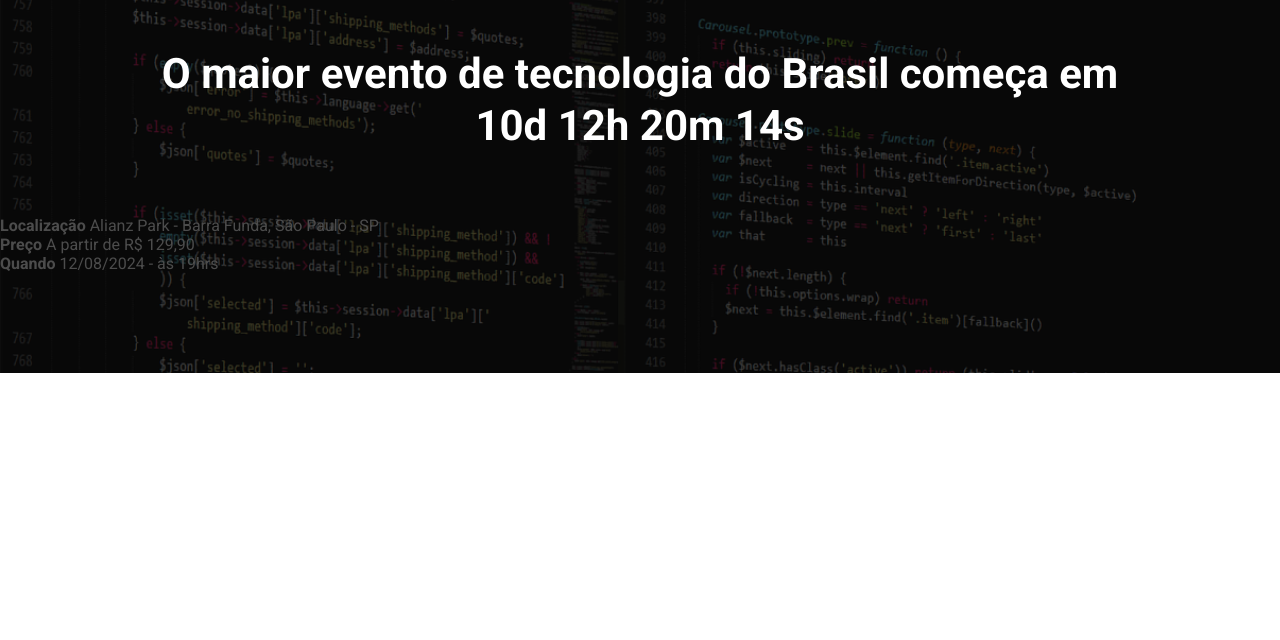
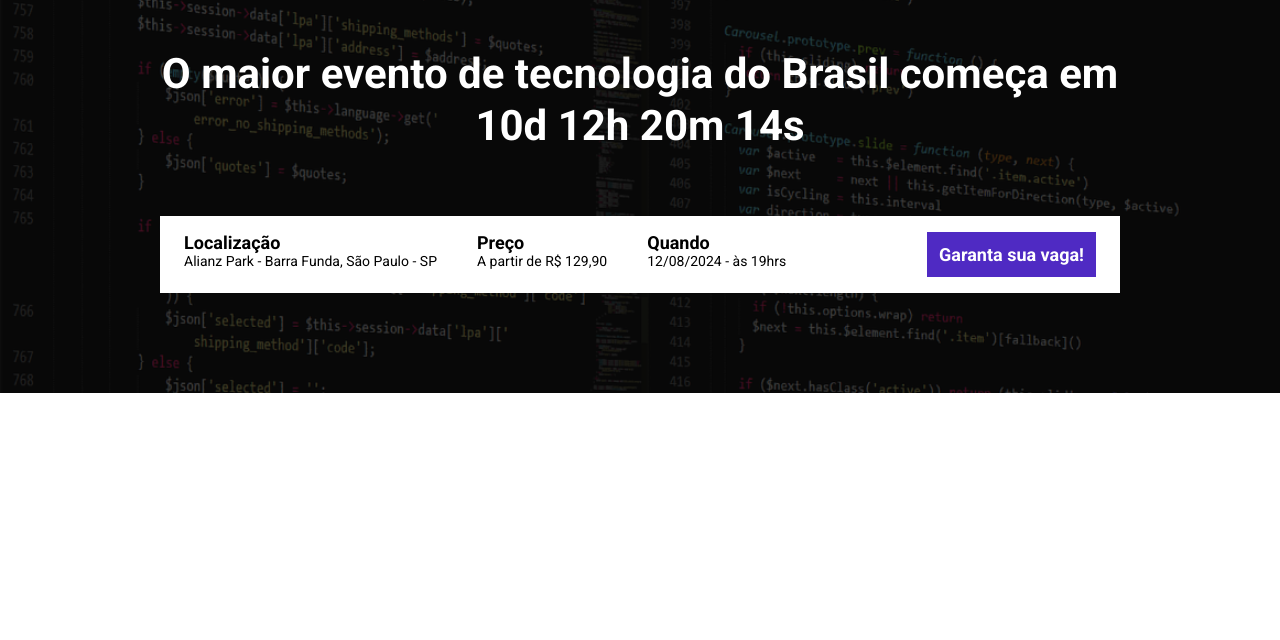
Before and after one commit to Anaflorentino/parcel_class, a website built with Parcel: page src/index.html in a window 1280 px wide. Shown: the part 160-800 px from the top of the page. Built offline with nearby package versions, Linux system fonts and the light colour scheme.

Commit message:
finish hero section

```diff
--- a/src/index.html
+++ b/src/index.html
@@ -19,24 +19,25 @@
         <div class="container">
             <img class="hero__logo" src="./images/ebac_logo.svg" alt="EBAC">
             <p class="hero__text">O maior evento de tecnologia do Brasil começa em 10d 12h 20m 14s</p>
-        </div>
         <div class="infos-bar">
-            <ul>
-                <li class="infos-bar__item">
+            <ul class="infos-bar__list">
+                <li class="infos-bar__list__item">
                     <b>Localização</b>
                     Alianz Park - Barra Funda, São Paulo - SP
                 </li>
-                <li class="infos-bar__item">
+                <li class="infos-bar__list__item">
                     <b>Preço</b>
                     A partir de R$ 129,90
                 </li>
-                <li class="infos-bar__item">
+                <li class="infos-bar__list__item">
                     <b>Quando</b>
                     12/08/2024 - às 19hrs
                 </li>
             </ul>
+            <a class="button button--primary" href="#">Garanta sua vaga!</a>
         </div>
     </header>
+</div>
 
     <script src="/src/scripts/main.js"></script>
 </body>
--- /dev/null
+++ b/src/styles/components/_buttons.scss
@@ -0,0 +1,27 @@
+.button {
+    padding: 12px;
+    font-size: 18px;
+    font-weight: bold;
+    text-align: center;
+    white-space: nowrap; // força o texto do elemento a não quebrar!
+
+    &--primary {
+        color: #fff;
+        background-color: #4f2ac3;
+    }
+
+    // mobile
+    @media (max-width: 640px) {
+        display: block; //é o suficiente para fazer com o que um link <a> ocupe a linha toda
+        width: 100%; //utilizado para caso a gente utilize em outro elemento, como <button>
+    }
+
+    // tablet
+    @media screen and (min-width: 641px) and (max-width: 1024px) {
+        .button,
+        &--primary  {
+        display: flex;
+        align-items: center;
+    }
+    }
+}
--- a/src/styles/components/_infos_bar.scss
+++ b/src/styles/components/_infos_bar.scss
@@ -1,3 +1,35 @@
 .infos-bar {
+    background-color: #ffff;
+    padding: 16px 24px;
     display: flex;
+    justify-content: space-between;
+
+    &__list {
+        display: flex;
+        gap: 40px;
+
+        &__item {
+            font-size: 14px;
+            color: #000;
+
+            b {
+                display: block;
+                color: #000;
+                font-size: 18px;
+            }
+        }
+    }
+
+    // mobile
+    @media (max-width: 640px) {
+        display: block;
+
+        &__list {
+            display: block;
+
+            &__item {
+                margin-bottom: 24px;
+            }
+        }
+    }
 }
--- a/src/styles/main.scss
+++ b/src/styles/main.scss
@@ -1,15 +1,19 @@
 @use 'hero';
-@use './components/infos_bar';
+@use 'components/infos_bar';
+@use 'components/buttons';
 
 * {
     margin: 0;
     padding: 0;
     box-sizing: border-box;
     font-family: 'Roboto', sans-serif;
+    list-style: none;
     color: #fff;
+    text-decoration: none;
 }
 
 .container {
+    // border: 1px solid tomato;
     max-width: 960px;
     width: 100%;
     margin: 0 auto;
```
